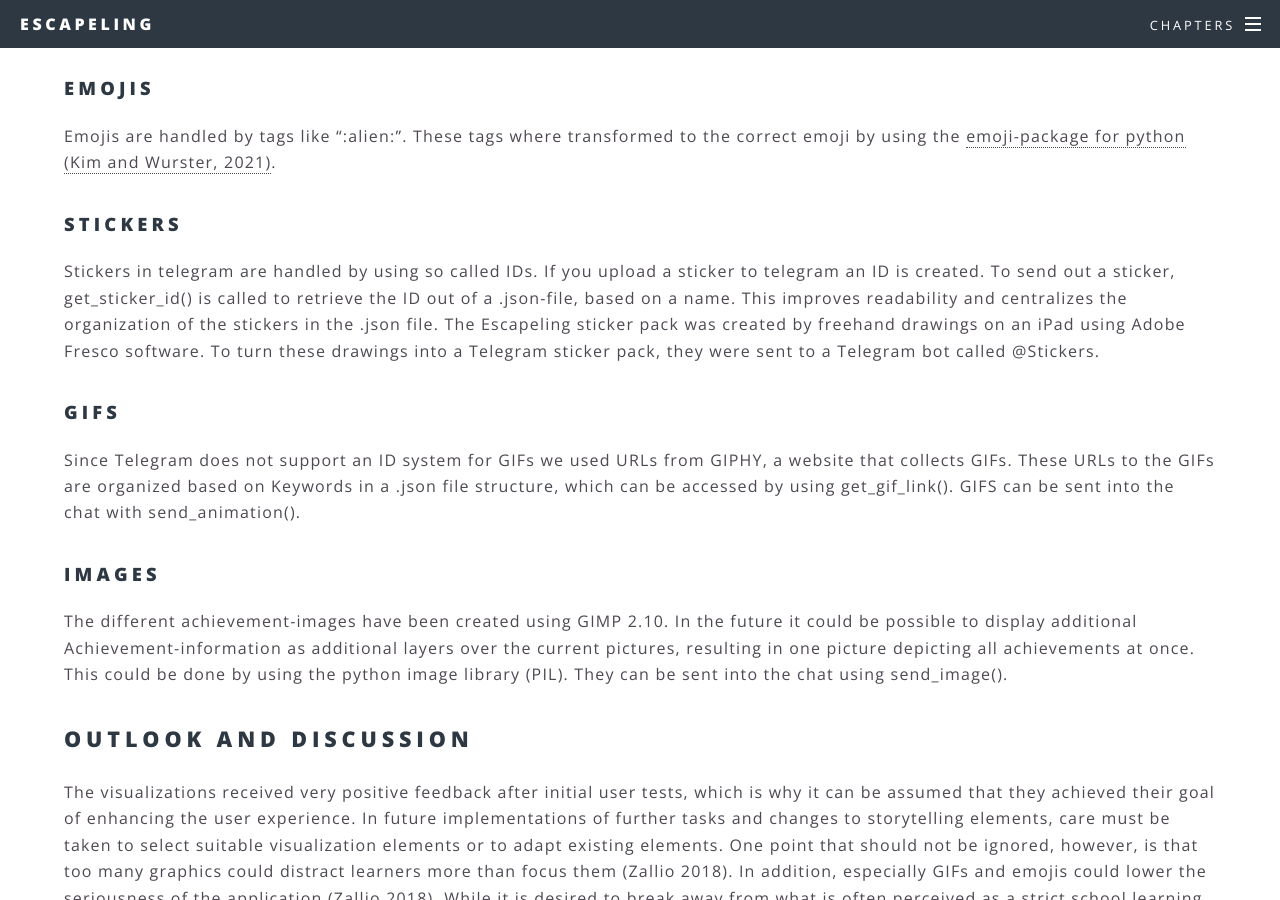
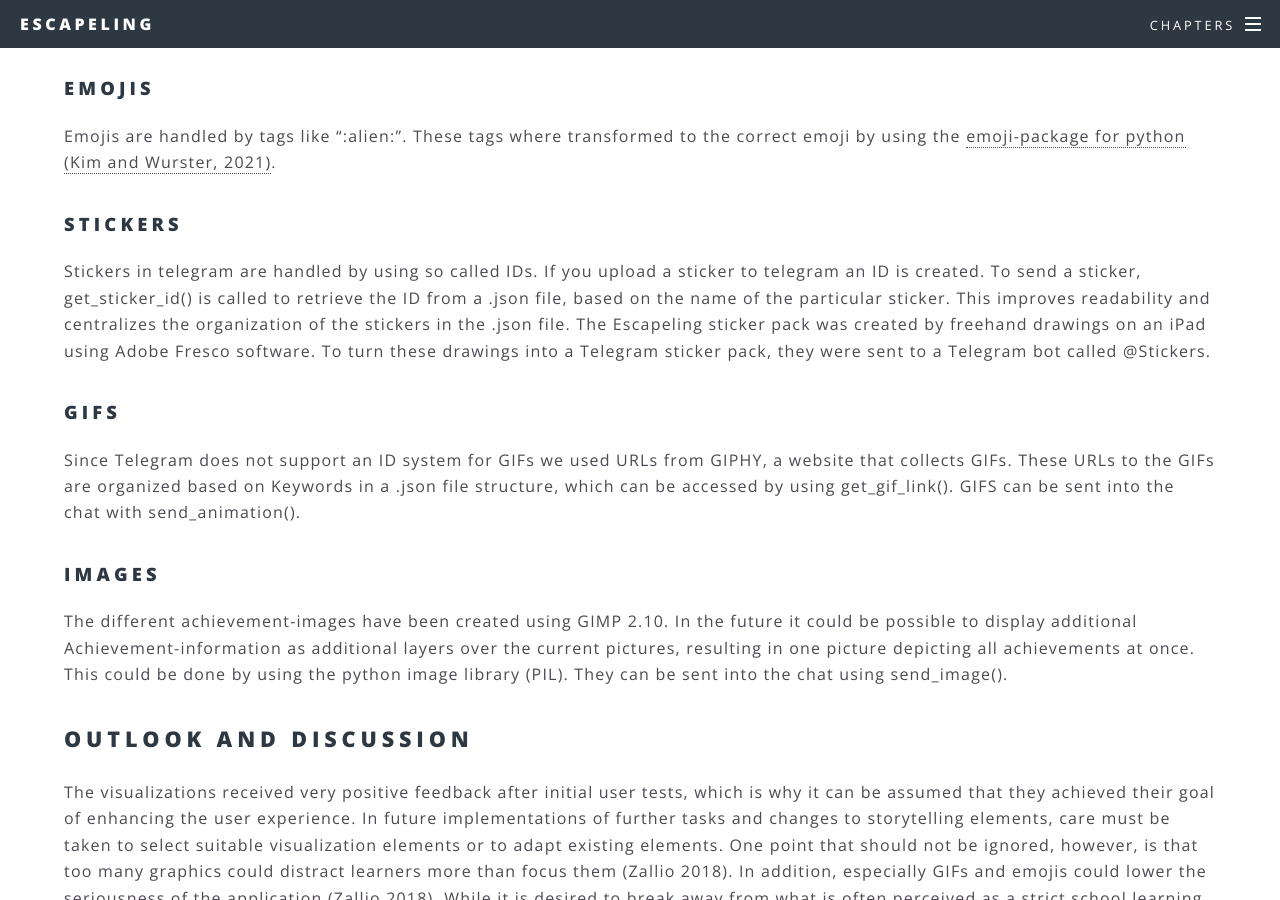
Before and after one commit to ALLUOS/ALLUOS.github.io, a Jekyll site: the page built from _posts/2021-01-02-visualizations.md, in a window 1280 px wide and 900 px high, scrolled down 5624 px. Built offline with Jekyll 4.4.1, drawn with Linux system fonts in a browser that asks for light colours.

Commit message:
Update _posts/2021-01-02-visualizations.md
Co-authored-by: Tobi Obeck <13554426+TobiObeck@users.noreply.github.com>

```diff
--- a/_posts/2021-01-02-visualizations.md
+++ b/_posts/2021-01-02-visualizations.md
@@ -94,7 +94,7 @@ Emojis are handled by tags like “:alien:”. These tags where transformed to t
 
 ### Stickers
 
-Stickers in telegram are handled by using so called IDs. If you upload a sticker to telegram an ID is created. To send out a sticker, get_sticker_id() is called to retrieve the ID out of a .json-file, based on a name. This improves readability and centralizes the organization of the stickers in the .json file.
+Stickers in telegram are handled by using so called IDs. If you upload a sticker to telegram an ID is created. To send a sticker, get_sticker_id() is called to retrieve the ID from a .json file, based on the name of the particular sticker. This improves readability and centralizes the organization of the stickers in the .json file.
 The Escapeling sticker pack was created by freehand drawings on an iPad using Adobe Fresco software. To turn these drawings into a Telegram sticker pack, they were sent to a Telegram bot called @Stickers.
 
 ### GIFS
```
